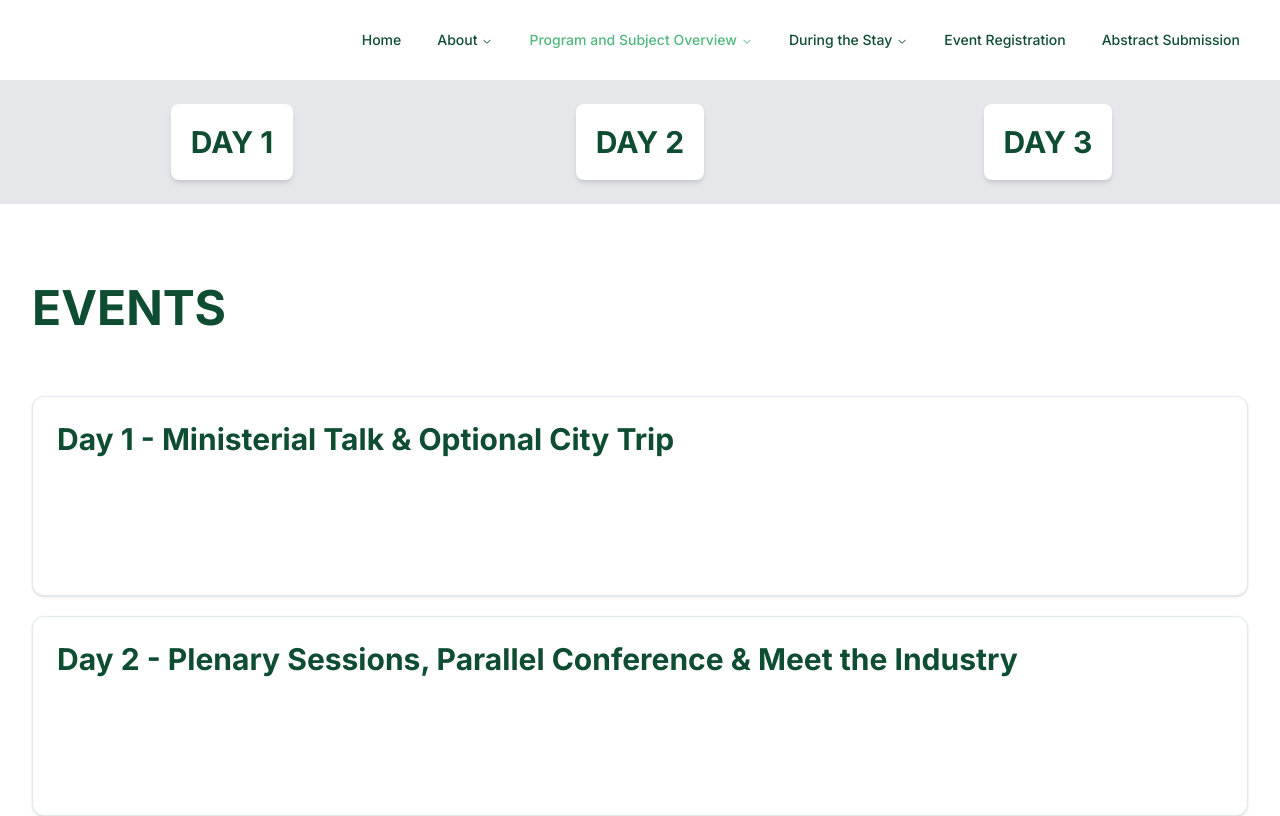
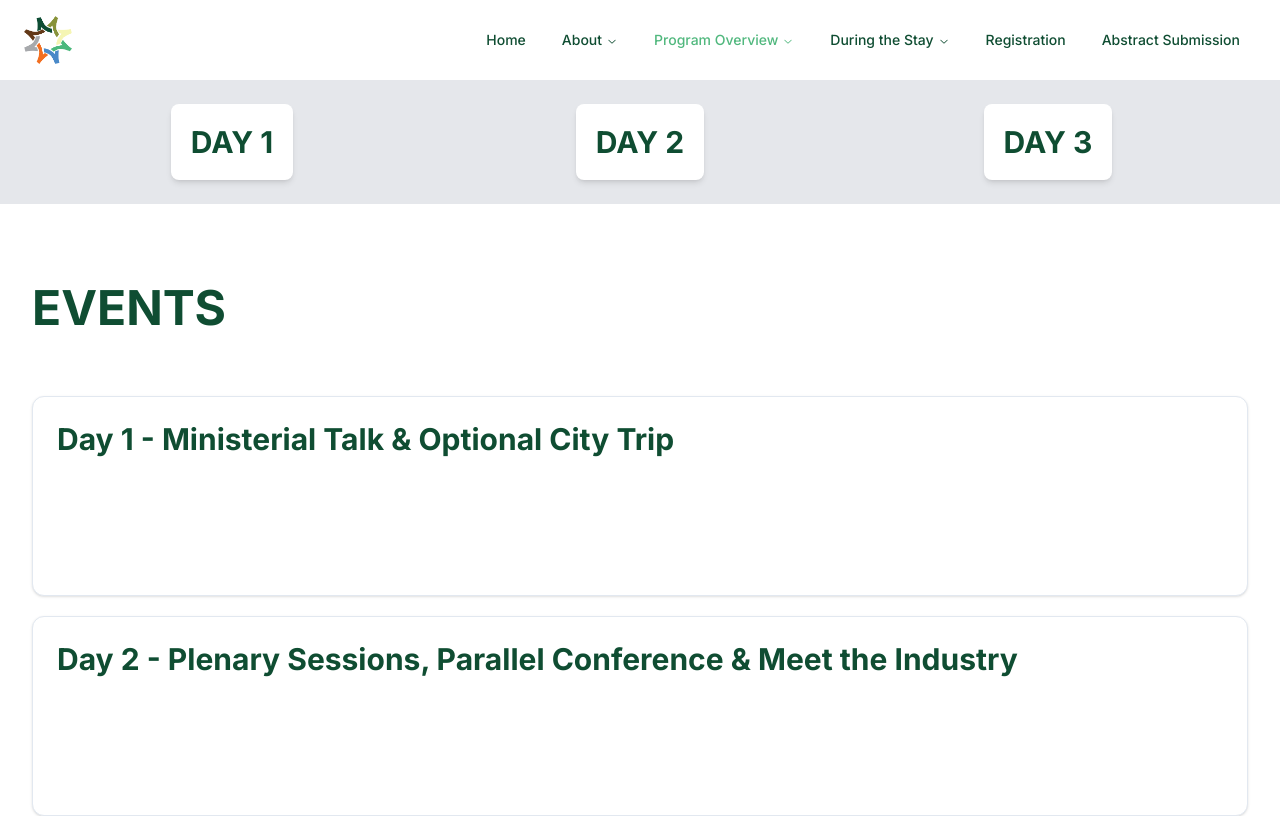
Before and after one commit to ppijerman/iconic-24, a Next.js app: page /program-and-subject-overview/events in a window 1280 px wide. Shown: the top 816 px of the page. Built offline with nearby package versions, Linux system fonts and the light colour scheme; a web font is replaced by a local one.

Commit message:
changed small things to make ui better

```diff
--- a/components/header.tsx
+++ b/components/header.tsx
@@ -61,7 +61,7 @@ const navItems: NavItem[] = [
   },
   {
     href: PATHS.EVENTS,
-    label: "Program and Subject Overview",
+    label: "Program Overview",
     submenus: [
       {
         href: PATHS.EVENTS,
@@ -107,7 +107,7 @@ const navItems: NavItem[] = [
       { href: PATHS.FAQ, label: "FAQ" },
     ],
   },
-  { href: PATHS.EVENT_REGISTRATION, label: "Event Registration" },
+  { href: PATHS.EVENT_REGISTRATION, label: "Registration" },
   { href: PATHS.SUBMISSION, label: "Abstract Submission" },
 ];
 
@@ -130,14 +130,21 @@ export function IconicHeader() {
 
   return (
     <header className="flex h-20 w-full shrink-0 items-center px-4 md:px-6">
+      <Link href={PATHS.HOME}>
+        <Image
+          src={iconicLogo}
+          alt="Iconic Logo"
+          className="w-12"
+        />
+      </Link>
       <Sheet>
         <SheetTrigger asChild>
-          <Button variant="outline" size="icon" className="lg:hidden">
+          <Button variant="outline" size="icon" className="lg:hidden ml-auto">
             <MenuIcon className="h-6 w-6" />
             <span className="sr-only">Toggle navigation menu</span>
           </Button>
         </SheetTrigger>
-        <SheetContent side="left">
+        <SheetContent side="right">
           <Link href="/" className="flex items-center gap-2" prefetch={false}>
             <Image
               src={iconicLogo}
@@ -146,11 +153,11 @@ export function IconicHeader() {
             />
             <span className="text-lg font-bold">ICONIC 2024</span>
           </Link>
-          <div className="grid gap-2 py-6">
+          <div className="grid gap-4 py-6">
             {navItems.map((item, index) =>
               item.submenus ? (
                 <Collapsible className="grid gap-4" key={index}>
-                  <CollapsibleTrigger className="flex w-full items-center text-lg font-semibold [&[data-state=open]>svg]:rotate-90">
+                  <CollapsibleTrigger className="flex w-full items-center text-lg font-semibold [&[data-state=open]>svg]:rotate-90 py-2">
                     {item.label}{" "}
                     <ChevronRightIcon className="ml-auto h-5 w-5 transition-all" />
                   </CollapsibleTrigger>
```
